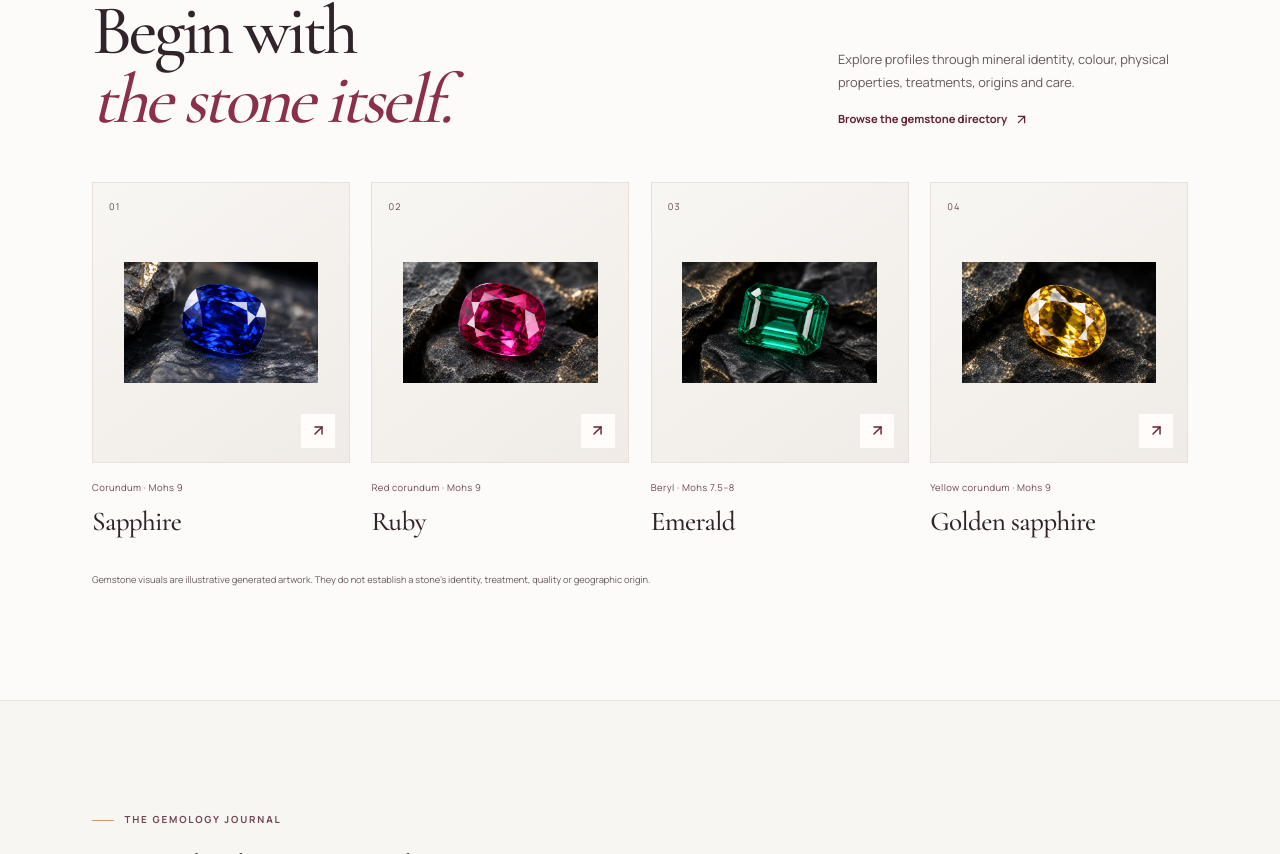
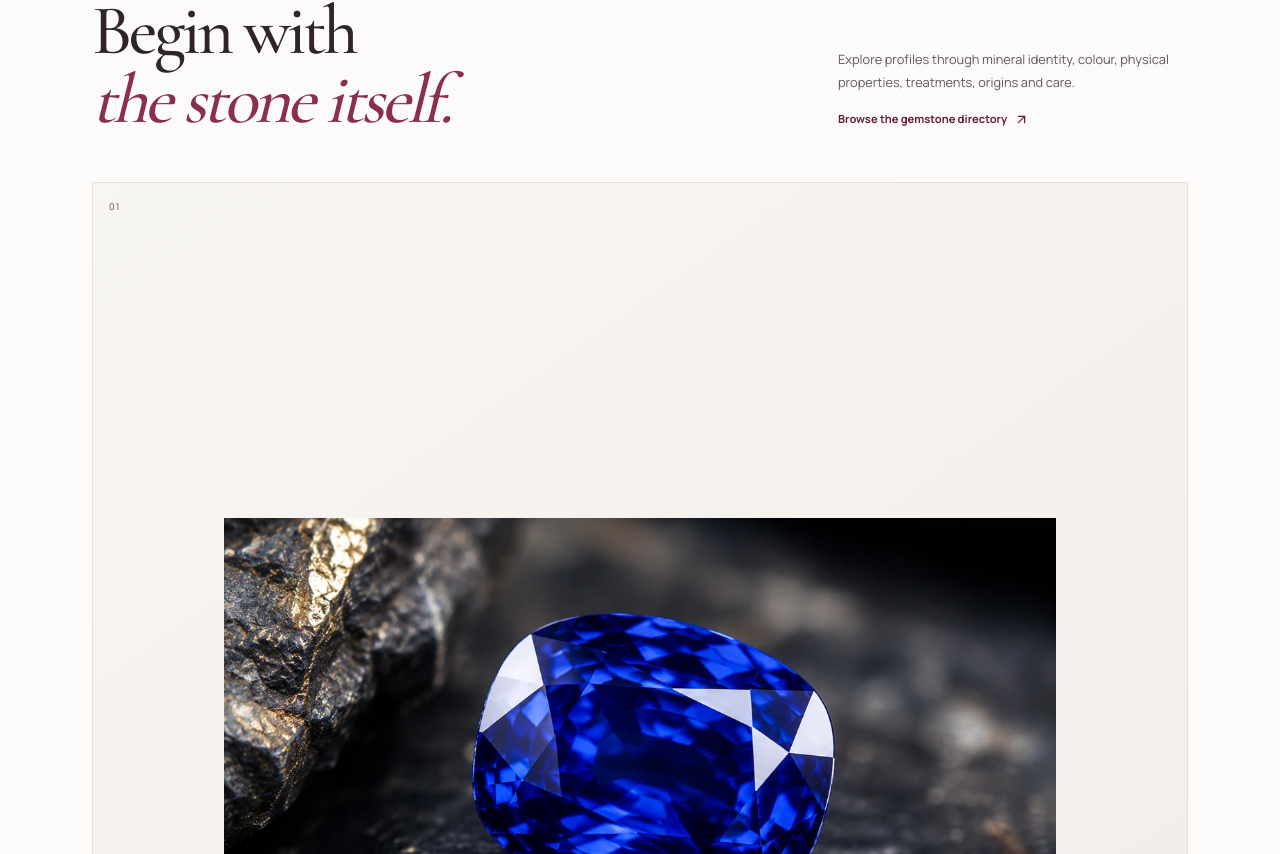
Before and after one commit to LinukaBandara/GemologyX, a Next.js app: page / in a window 1280 px wide. Shown: the part 1066-1920 px from the top of the page. Built offline with nearby package versions, Linux system fonts and the light colour scheme.

Commit message:
Redesign gemstone library around Suranga Gems visuals

```diff
--- a/src/app/page.tsx
+++ b/src/app/page.tsx
@@ -18,10 +18,10 @@ export const metadata: Metadata = {
 };
 
 const gemstones = [
-  { name: "Sapphire", detail: "Corundum · Mohs 9", href: "/gemstones/sapphire", image: "/images/suranga/blue-gem.svg", alt: "Illustrative blue sapphire artwork" },
-  { name: "Ruby", detail: "Red corundum · Mohs 9", href: "/gemstones/ruby", image: "/images/suranga/pink-gem.svg", alt: "Illustrative ruby artwork" },
-  { name: "Emerald", detail: "Beryl · Mohs 7.5–8", href: "/gemstones/emerald", image: "/images/suranga/green-gem.svg", alt: "Illustrative emerald artwork" },
-  { name: "Golden sapphire", detail: "Yellow corundum · Mohs 9", href: "/gemstones/sapphire", image: "/images/suranga/gold-gem.svg", alt: "Illustrative golden sapphire artwork" },
+  { name: "Sapphire", detail: "Corundum · Mohs 9", href: "/gemstones/sapphire", image: "/images/suranga/blue-gem.svg", alt: "Blue sapphire visual from the Suranga Gems collection", note: "THE BLUE OF CEYLON", number: "01" },
+  { name: "Ruby", detail: "Red corundum · Mohs 9", href: "/gemstones/ruby", image: "/images/suranga/pink-gem.svg", alt: "Ruby visual from the Suranga Gems collection", note: "THE RED VARIETY", number: "02" },
+  { name: "Emerald", detail: "Beryl · Mohs 7.5–8", href: "/gemstones/emerald", image: "/images/suranga/green-gem.svg", alt: "Emerald visual from the Suranga Gems collection", note: "THE GREEN BERYL", number: "03" },
+  { name: "Golden sapphire", detail: "Yellow corundum · Mohs 9", href: "/gemstones/sapphire", image: "/images/suranga/gold-gem.svg", alt: "Golden sapphire visual from the Suranga Gems collection", note: "A GOLDEN CORUNDUM", number: "04" },
 ];
 
 const articles = [
@@ -73,15 +73,15 @@ export default function HomePage() {
             <div><div className="gx-pearl-kicker"><span /> THE GEMSTONE LIBRARY</div><h2>Begin with<br /><em>the stone itself.</em></h2></div>
             <div className="gx-pearl-heading-aside"><p>Explore profiles through mineral identity, colour, physical properties, treatments, origins and care.</p><Link href="/gemstones">Browse the gemstone directory <ArrowUpRight size={15} /></Link></div>
           </div>
-          <div className="gx-pearl-gem-grid">
+          <div className="gx-pearl-gem-gallery">
             {gemstones.map((gem, i) => (
-              <Link href={gem.href} key={gem.name} className="gx-pearl-gem-card">
-                <div className="gx-pearl-gem-art"><Image src={gem.image} alt={gem.alt} fill sizes="(max-width: 640px) 46vw, 25vw" /><span>0{i + 1}</span><i><ArrowUpRight size={17} /></i></div>
-                <div className="gx-pearl-gem-detail">{gem.detail}</div><h3>{gem.name}</h3>
+              <Link href={gem.href} key={gem.name} className={`gx-pearl-gem-card gx-pearl-gem-card-${i + 1}`}>
+                <div className="gx-pearl-gem-art"><Image src={gem.image} alt={gem.alt} fill sizes="(max-width: 640px) 48vw, (max-width: 980px) 46vw, 34vw" /><span>{gem.number}</span><i><ArrowUpRight size={18} /></i></div>
+                <div className="gx-pearl-gem-copy"><div className="gx-pearl-gem-note">{gem.note}</div><h3>{gem.name}</h3><div className="gx-pearl-gem-detail">{gem.detail}</div></div>
               </Link>
             ))}
           </div>
-          <p className="gx-pearl-disclosure">Gemstone visuals are illustrative generated artwork. They do not establish a stone’s identity, treatment, quality or geographic origin.</p>
+          <p className="gx-pearl-disclosure">Visuals from the Suranga Gems collection, presented for editorial illustration. Gem identity, treatment, quality and geographic origin require appropriate gemological evidence.</p>
         </div>
       </section>
 
```
